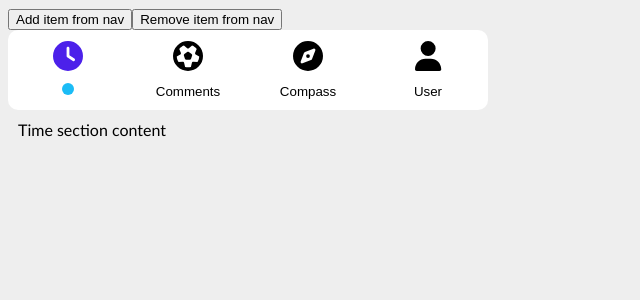
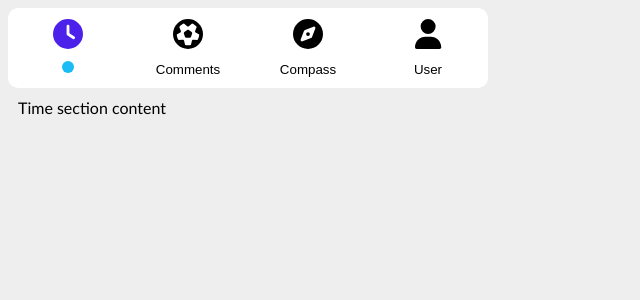
Before and after one commit to alexodan/navbar-challenge, a React (Vite) app: page / in a window 1280 px wide. Shown: the top 300 px of the page, without its empty margins (0-640 px from the left). Built offline with nearby package versions, Linux system fonts and the light colour scheme.

Commit message:
Halfway through updating README. Added navbar width css variable.

```diff
--- a/src/App.tsx
+++ b/src/App.tsx
@@ -36,10 +36,7 @@ const tabContentLookup = {
   User: "User section content",
 } as Record<Tab, string>;
 
-// bonus: make it headless
-
 function App() {
-  const [items, setItems] = useState([...initialItems]);
   const [activeTab, setActiveTab] = useState<Tab>(initialItems[0].title);
 
   const handleItemClicked = ({ title, id }: { title: Tab; id?: number }) => {
@@ -48,30 +45,10 @@ function App() {
   };
 
   return (
-    <>
-      <button
-        onClick={() =>
-          setItems((prev) => [
-            ...prev,
-            {
-              icon: faUser,
-              title: "User",
-            },
-          ])
-        }
-      >
-        Add item from nav
-      </button>
-      <button
-        onClick={() => setItems((prev) => prev.slice(0, prev.length - 1))}
-      >
-        Remove item from nav
-      </button>
-      <Navbar label="Nav Menu" defaultActive={0}>
-        {items.map((item, i) => (
+    <div>
+      <Navbar>
+        {initialItems.map((item, i) => (
           <NavbarItem
-            // as="a"
-            // href={`#${item.title}`}
             key={`${item.title}-${i}`}
             icon={item.icon}
             iconStyles={{ fontSize: "30px" }}
@@ -81,7 +58,7 @@ function App() {
         ))}
       </Navbar>
       <div style={{ padding: "10px" }}>{tabContentLookup[activeTab]}</div>
-    </>
+    </div>
   );
 }
 
--- a/src/app.scss
+++ b/src/app.scss
@@ -1,4 +1,6 @@
 :root {
+  --navbar-width: 480px;
+
   --body-light-background: #eee;
   --body-dark-background: #111;
 
--- a/src/components/Navbar/Navbar.tsx
+++ b/src/components/Navbar/Navbar.tsx
@@ -104,9 +104,10 @@ type NavbarProps = {
   label: string;
   children: React.ReactNode;
   defaultActive?: number;
+  style?: React.CSSProperties;
 };
 
-export function Navbar({ label, children, defaultActive }: NavbarProps) {
+export function Navbar({ label, children, defaultActive, style: userStyles }: NavbarProps) {
   const [activeId, setActiveId] = useState<number>();
   const [items, setItems] = useState<React.RefObject<HTMLLIElement>[]>([]);
 
@@ -148,7 +149,7 @@ export function Navbar({ label, children, defaultActive }: NavbarProps) {
           unRegisterItem,
         }}
       >
-        <nav aria-label={label} className={styles.navbar}>
+        <nav aria-label={label} className={styles.navbar} style={userStyles}>
           <ul role="menubar" className={styles.navbarList} style={style}>
             {React.Children.map(children, (child, index) => {
               if (isDev() && !isNavbarItem(child)) {
@@ -175,4 +176,9 @@ export function Navbar({ label, children, defaultActive }: NavbarProps) {
   );
 }
 
+Navbar.defaultProps = {
+  label: 'Navbar',
+  defaultActive: 0,
+}
+
 export default Navbar;
--- a/src/components/Navbar/navbar.module.scss
+++ b/src/components/Navbar/navbar.module.scss
@@ -1,5 +1,5 @@
 .navbar {
-  max-width: 480px;
+  width: calc(var(--navbar-width));
   position: relative;
   &List {
     background-color: var(--light-background);
@@ -14,7 +14,7 @@
   &Space {
     position: absolute;
     bottom: 0px;
-    width: 480px;
+    width: var(--navbar-width);
     &Spot {
       transform: translateX(calc(100% * var(--navbar-item-active)));
       width: calc(100% / var(--navbar-items));
```
Also changed, not shown: 1 other file (tests, documents, lock files or other folders).
